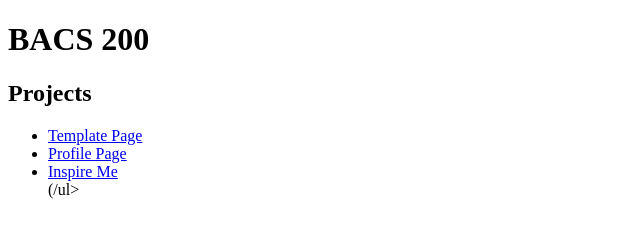
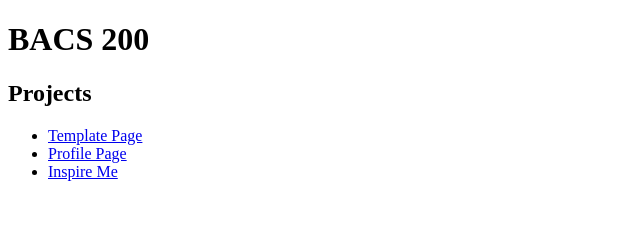
Before and after one commit to Joseph-Reardon/Joseph-Reardon.github.io, a plain HTML site: page bacs200/index.html in a window 1280 px wide. Shown: the full height of the page, 0-640 px from the left. Drawn offline with Linux system fonts and the light colour scheme.

Commit message:
Update index.html

```diff
--- a/bacs200/index.html
+++ b/bacs200/index.html
@@ -11,6 +11,6 @@
 			<li><a href="/bacs200/template.html">Template Page </a></li>
 			<li><a href="/bacs200/profile.html">Profile Page </a></li>
 			<li><a href="bacs200/inspire.html"> Inspire Me </a></li>
-		(/ul>
+		</ul>
 	</body>
 </html>
```
